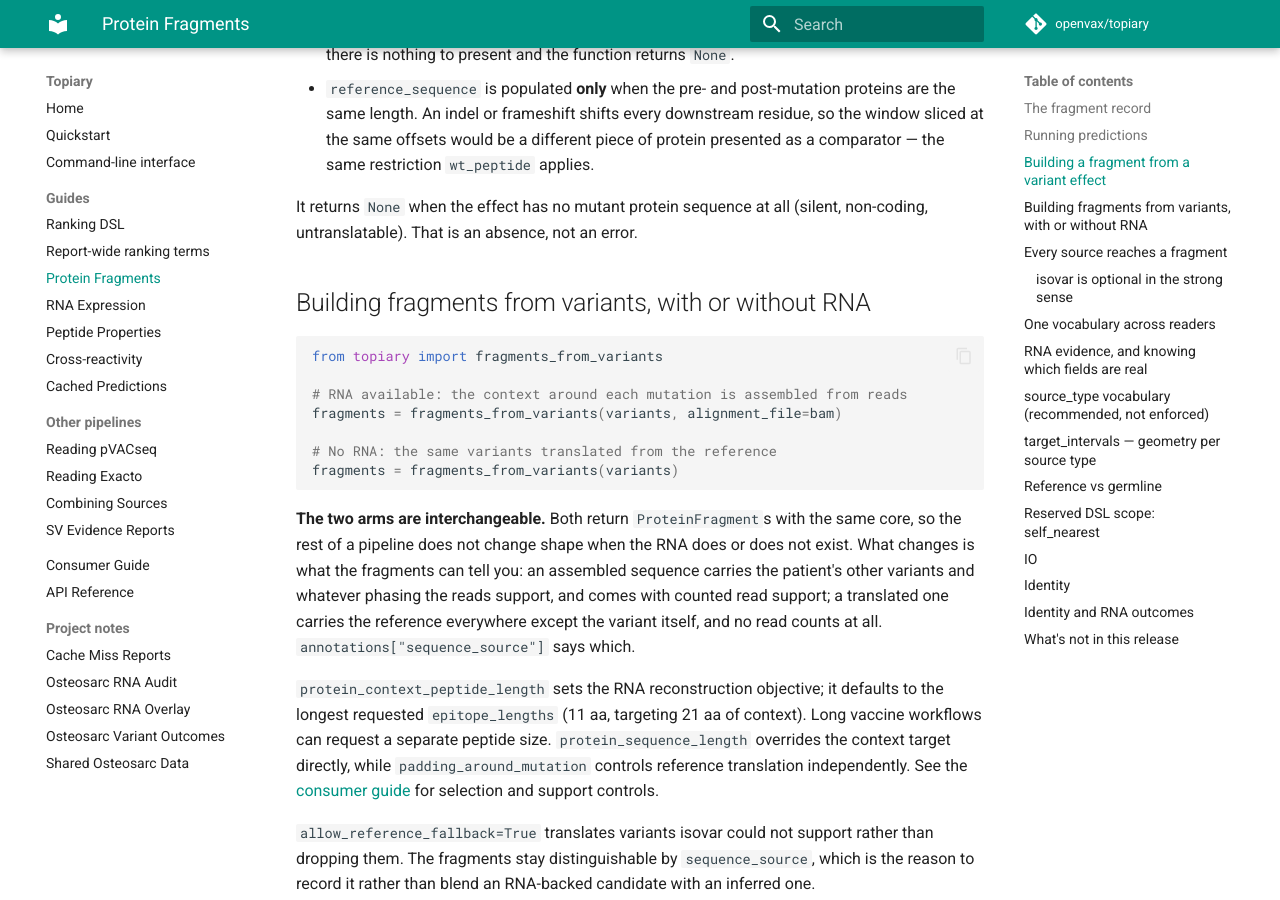
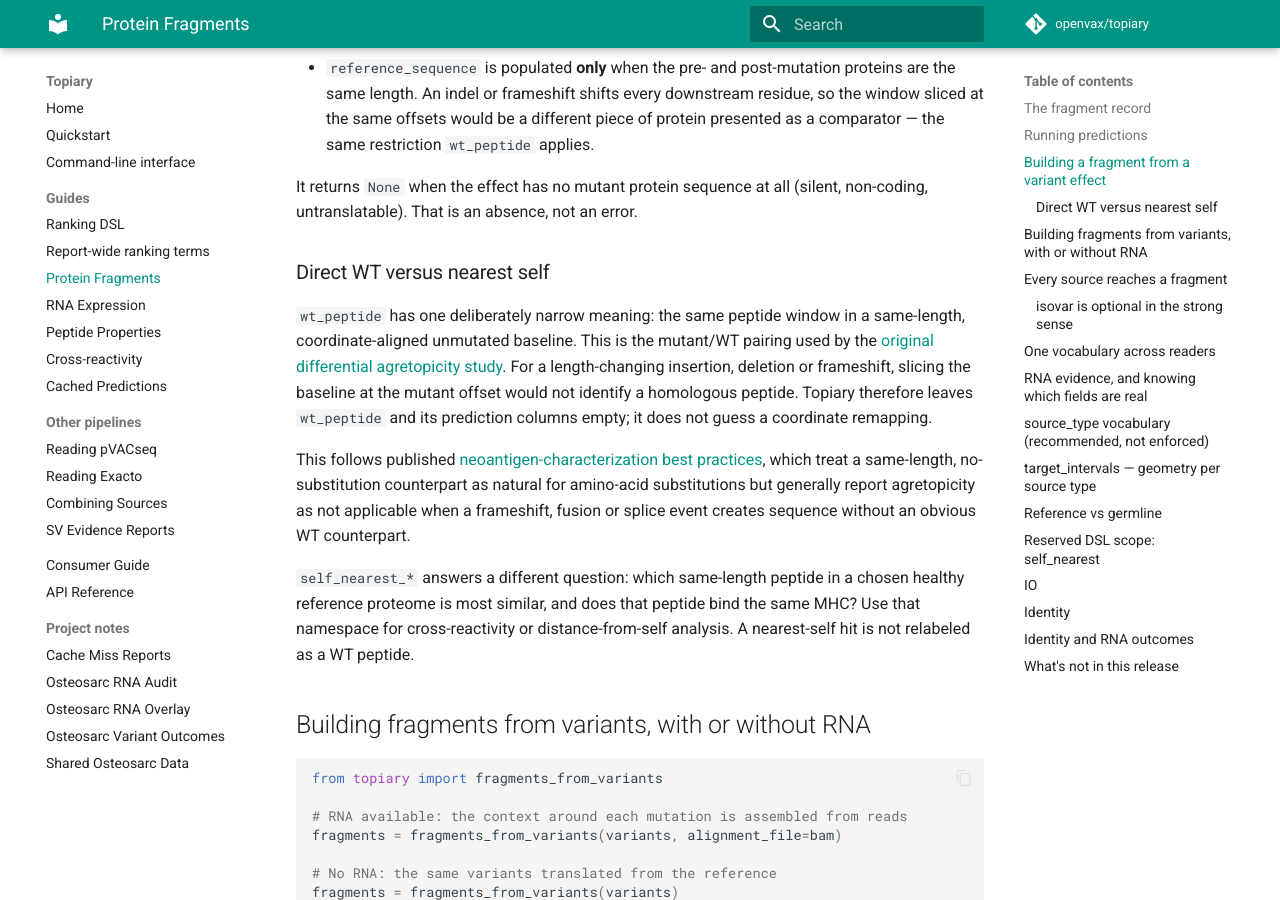
Before and after one commit to openvax/topiary, an MkDocs documentation site: the page built from docs/fragments.md, in a window 1280 px wide and 900 px high, scrolled down 2050 px. Built offline with MkDocs 1.6.1 and Material for MkDocs 9.7.7, drawn with Linux system fonts in a browser that asks for light colours; comment, search, counter and statistics services are not loaded; some of the changed text lies outside the part shown.

Commit message:
Define the direct WT comparator contract

```diff
--- a/docs/fragments.md
+++ b/docs/fragments.md
@@ -46,7 +46,7 @@
 | `gene_expression`, `transcript_expression` | Propagated from the fragment |
 | `overlaps_target` | `True` / `False` / NaN — whether the peptide overlaps any of the fragment's target intervals |
 | `contains_mutant_residues` | Backwards-compat alias — `True` iff `source_type.startswith("variant")` AND `overlaps_target` is True |
-| `wt_peptide`, `wt_peptide_length` | Derived by slicing `effective_baseline` at the peptide's offset. Only populated for substitution-compatible fragments (baseline and `sequence` the same length); `None` otherwise or when no baseline exists. |
+| `wt_peptide`, `wt_peptide_length` | The direct, unmutated counterpart, derived by slicing `effective_baseline` at the peptide's offset. Only populated when the producer supplies a same-length baseline with coordinates aligned 1:1 to `sequence`; `None` otherwise or when no baseline exists. |
 | `wt_value`, `wt_score`, `wt_affinity`, `wt_percentile_rank`, `wt_prediction_method_name`, `wt_predictor_version` | Populated when `TopiaryPredictor(predict_wt=True)` scores non-null `wt_peptide` values with the configured MHC model(s). Rows without a length-compatible WT peptide keep NaN values. |
 | *(each annotation key)* | Flattened from every fragment's `annotations` dict. Underscore-prefixed keys (e.g. `_subsequence_offset`) are reserved for internal plumbing and never surface as columns. |
 
@@ -66,6 +66,28 @@
 - `reference_sequence` is populated **only** when the pre- and post-mutation proteins are the same length. An indel or frameshift shifts every downstream residue, so the window sliced at the same offsets would be a different piece of protein presented as a comparator — the same restriction `wt_peptide` applies.
 
 It returns `None` when the effect has no mutant protein sequence at all (silent, non-coding, untranslatable). That is an absence, not an error.
+
+### Direct WT versus nearest self
+
+`wt_peptide` has one deliberately narrow meaning: the same peptide window in a
+same-length, coordinate-aligned unmutated baseline. This is the mutant/WT pairing used by the
+[original differential agretopicity study](https://pubmed.ncbi.nlm.nih.gov/25245761/).
+For a length-changing insertion, deletion or frameshift, slicing the baseline at
+the mutant offset would not identify a homologous peptide. Topiary therefore
+leaves `wt_peptide` and its prediction columns empty; it does not guess a
+coordinate remapping.
+
+This follows published
+[neoantigen-characterization best practices](https://pmc.ncbi.nlm.nih.gov/articles/PMC6714459/),
+which treat a same-length, no-substitution counterpart as natural for amino-acid
+substitutions but generally report agretopicity as not applicable when a
+frameshift, fusion or splice event creates sequence without an obvious WT
+counterpart.
+
+`self_nearest_*` answers a different question: which same-length peptide in a
+chosen healthy reference proteome is most similar, and does that peptide bind
+the same MHC? Use that namespace for cross-reactivity or distance-from-self
+analysis. A nearest-self hit is not relabeled as a WT peptide.
 
 ## Building fragments from variants, with or without RNA
 
@@ -337,7 +359,10 @@
 
 The self peptide is scored **without flanking context**: it comes from the reference proteome, and `nearest()` reports its gene, transcript and offset but not the residues either side. Kinds that read flanks — antigen processing, and presentation where its model uses them — are therefore scored on the peptide alone; affinity and stability are unaffected.
 
-Without `predict_self_nearest`, or for producers populating externally (via BLAST / edit distance against a healthy-tissue proteome with their own definition of "self"). The DSL scope just reads `self_nearest_*` columns. When columns are absent, `self_nearest.*` returns NaN.
+Without `predict_self_nearest`, producers may populate the columns externally
+(via BLAST or edit distance against a healthy-tissue proteome with their own
+definition of "self"). The DSL scope just reads `self_nearest_*` columns. When
+columns are absent, `self_nearest.*` returns NaN.
 
 Reserved column namespace:
 
--- a/topiary/__init__.py
+++ b/topiary/__init__.py
@@ -218,7 +218,7 @@
     encode_amino_acids,
 )
 
-__version__ = "5.99.0"
+__version__ = "5.99.1"
 
 __all__ = [
     "PROTEIN_SCAN_METADATA_COLUMNS",
```
Also changed, not shown: other parts of docs/fragments.md (+0 -1 lines), CHANGELOG.md (+9 -0 lines), 4 other files.
